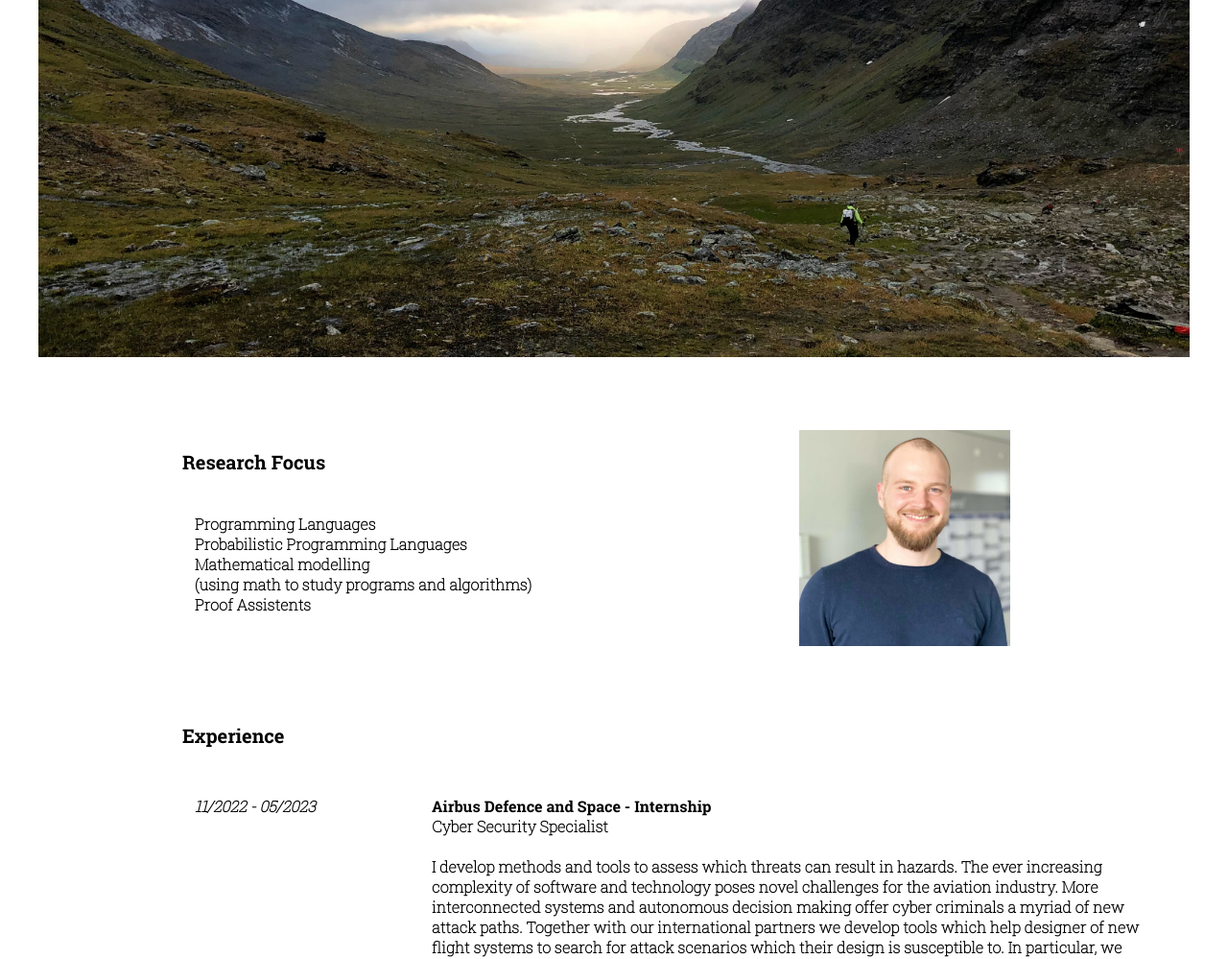
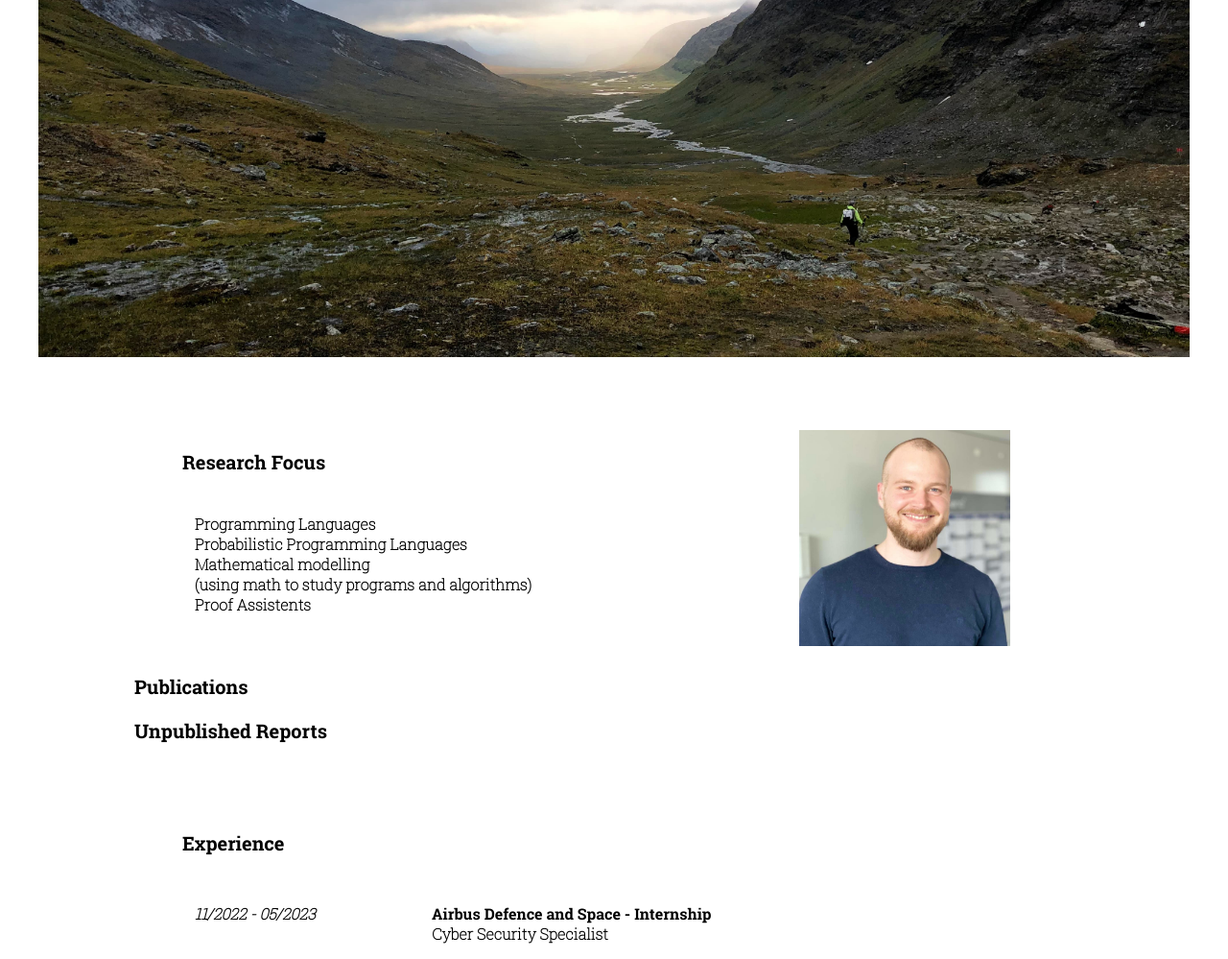
Before and after one commit to philippstassen/phiilippstassen.github.io, a plain HTML site: page index.html in a window 1280 px wide. Shown: the part 68-1067 px from the top of the page at 96% size. Drawn offline with Linux system fonts and the light colour scheme.

Commit message:
publications

```diff
--- a/index.html
+++ b/index.html
@@ -75,6 +75,8 @@
 
 </div>
 
+<h3>Publications</h3>
+<h3>Unpublished Reports</h3>
 
 <div class="row">
 
```
